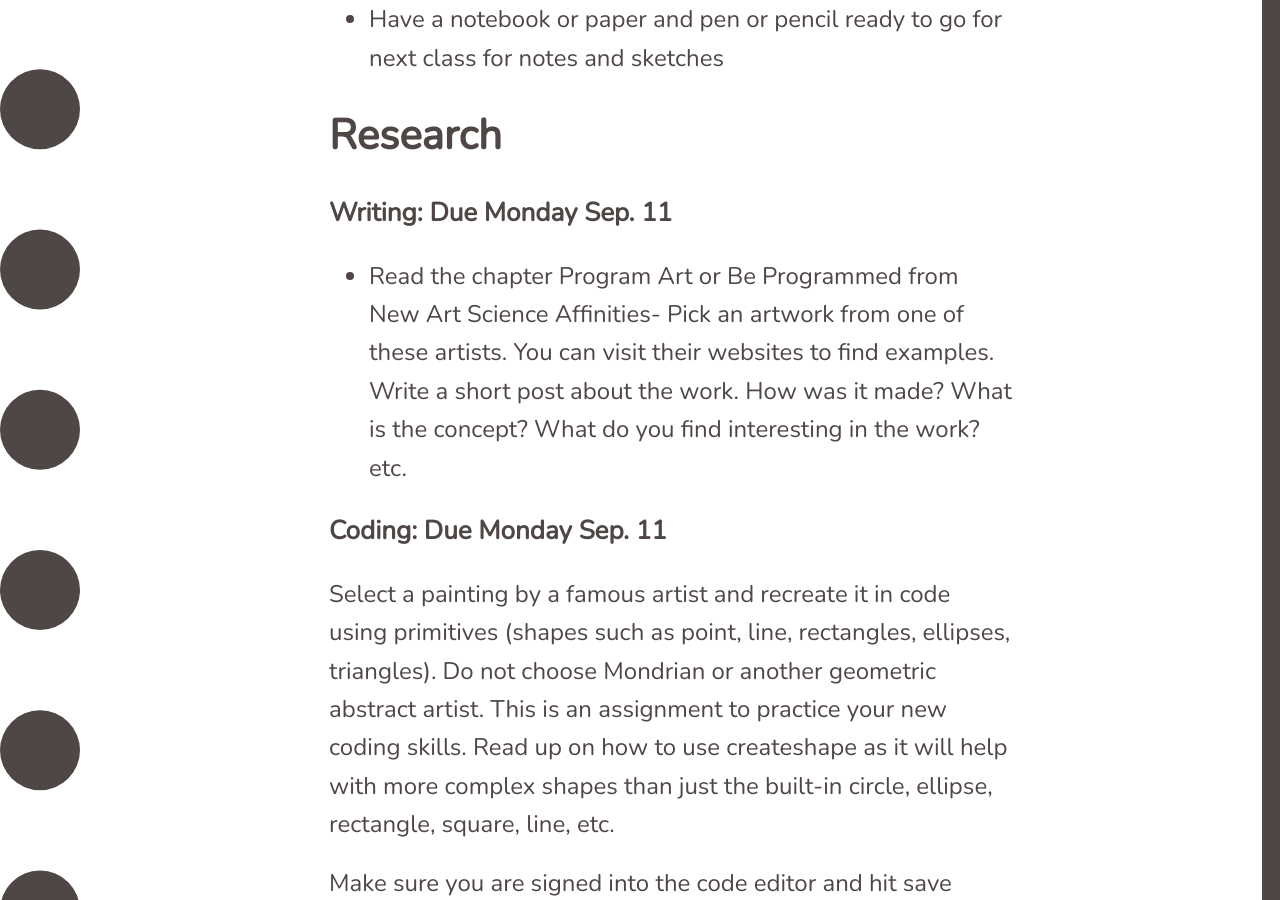
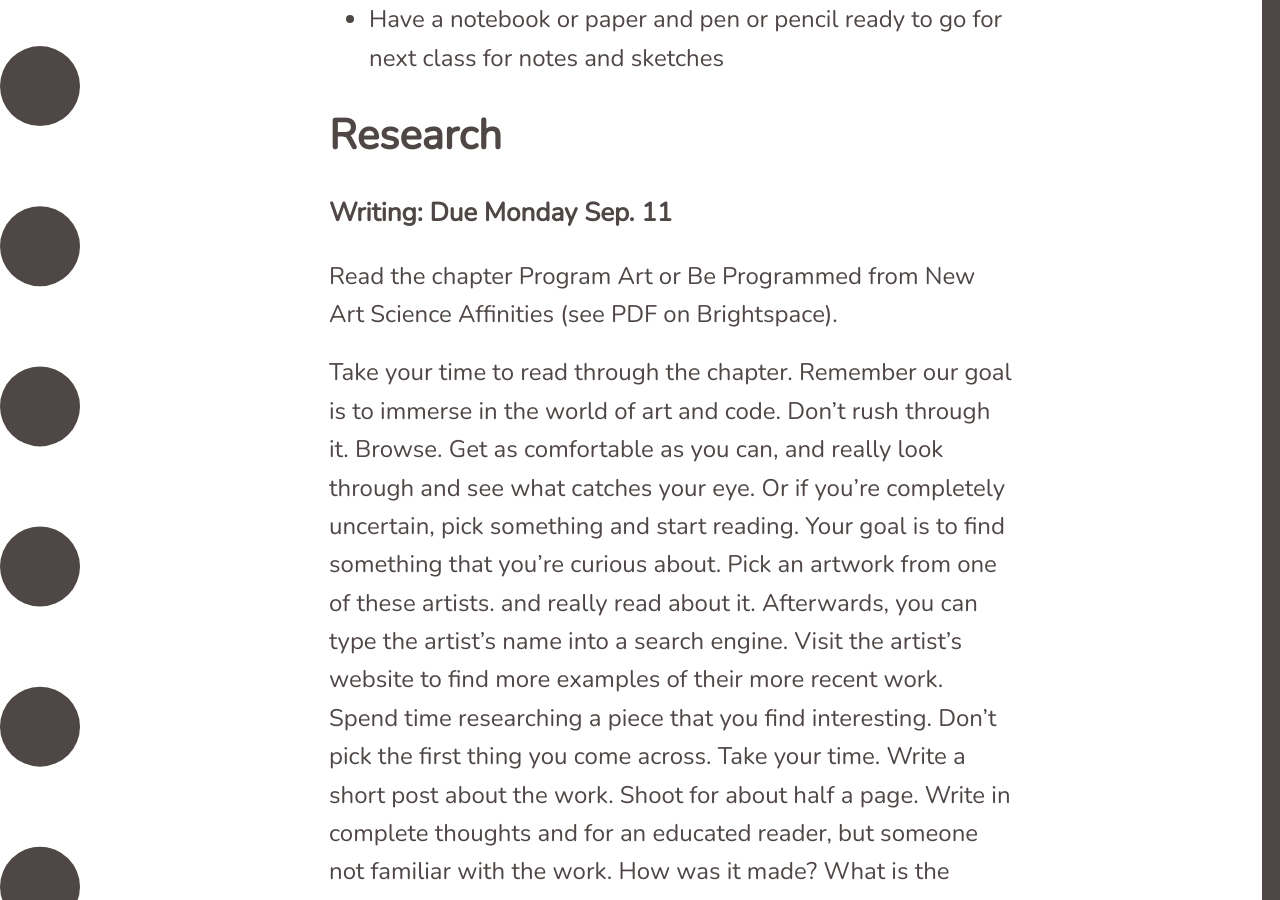
Before and after one commit to lee2sman/p4va_spring2024, a Jekyll site: the page built from _posts/2023-08-28-week1.md, in a window 1280 px wide and 900 px high, scrolled down 28617 px. Built offline with Jekyll 4.4.1, drawn with Linux system fonts in a browser that asks for light colours; nearby versions of some CDN libraries; some of the changed text lies outside the part shown.

Commit message:
update hw

````diff
--- a/_posts/2023-08-28-week1.md
+++ b/_posts/2023-08-28-week1.md
@@ -318,7 +318,12 @@ We also use the ```print()``` command in our code to print things in the console
 ## Research
 
 ### Writing: Due Monday Sep. 11
-- Read the chapter Program Art or Be Programmed from [New Art Science Affinities](http://millergallery.cfa.cmu.edu/nasabook/newartscienceaffinities.pdf)- Pick an artwork from one of these artists. You can visit their websites to find examples. Write a short post about the work. How was it made? What is the concept? What do you find interesting in the work? etc.
+
+Read the chapter Program Art or Be Programmed from New Art Science Affinities (see PDF on Brightspace).
+
+Take your time to read through the chapter. Remember our goal is to immerse in the world of art and code. Don't rush through it. Browse. Get as comfortable as you can, and really look through and see what catches your eye. Or if you're completely uncertain, pick something and start reading. Your goal is to find something that you're curious about. Pick an artwork from one of these artists. and really read about it. Afterwards, you can type the artist's name into a search engine. Visit the artist's website to find more examples of their more recent work. Spend time researching a piece that you find interesting. Don't pick the first thing you come across. Take your time. Write a short post about the work. Shoot for about half a page. Write in complete thoughts and for an educated reader, but someone not familiar with the work. How was it made? What is the concept? What do you find interesting in the work? What is the artist's goal? Are there questions you have about the work? Are there areas that could be improved upon?
+
+Make sure you include the artist's name, the artwork's name, and if possible, a link to find out more on the artist's website.
 
 ### Coding: Due Monday Sep. 11
 
````
